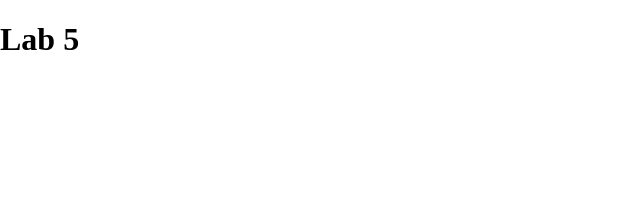
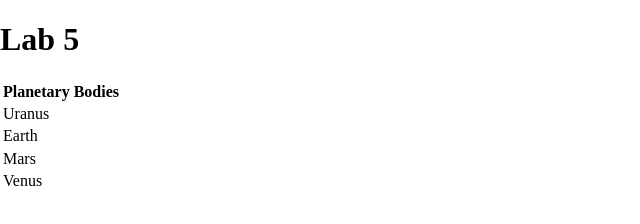
Before and after one commit to gprawd/ITMD-361-LAB5, a plain HTML site: page index.html in a window 1280 px wide. Shown: the whole page, without its empty margins (0-640 px from the left). Drawn offline with Linux system fonts and the light colour scheme.

Commit message:
create table

```diff
--- a/index.html
+++ b/index.html
@@ -8,5 +8,27 @@
   </head>
   <body >
     <h1>Lab 5</h1>
+    <table>
+      <thead>
+        <tr>
+          <th colspan="2">Planetary Bodies</th>
+        </tr>
+      </thead>
+      <tbody>
+        <tr>
+          <td>Uranus</td>
+        </tr>
+        <tr>
+          <td>Earth</td>
+        </tr>
+        <tr>
+          <td>Mars</td>
+        </tr>
+        <tr>
+          <td>Venus</td>
+        </tr>
+
+      </tbody>
+    </table>
   </body>
 </html>
```
